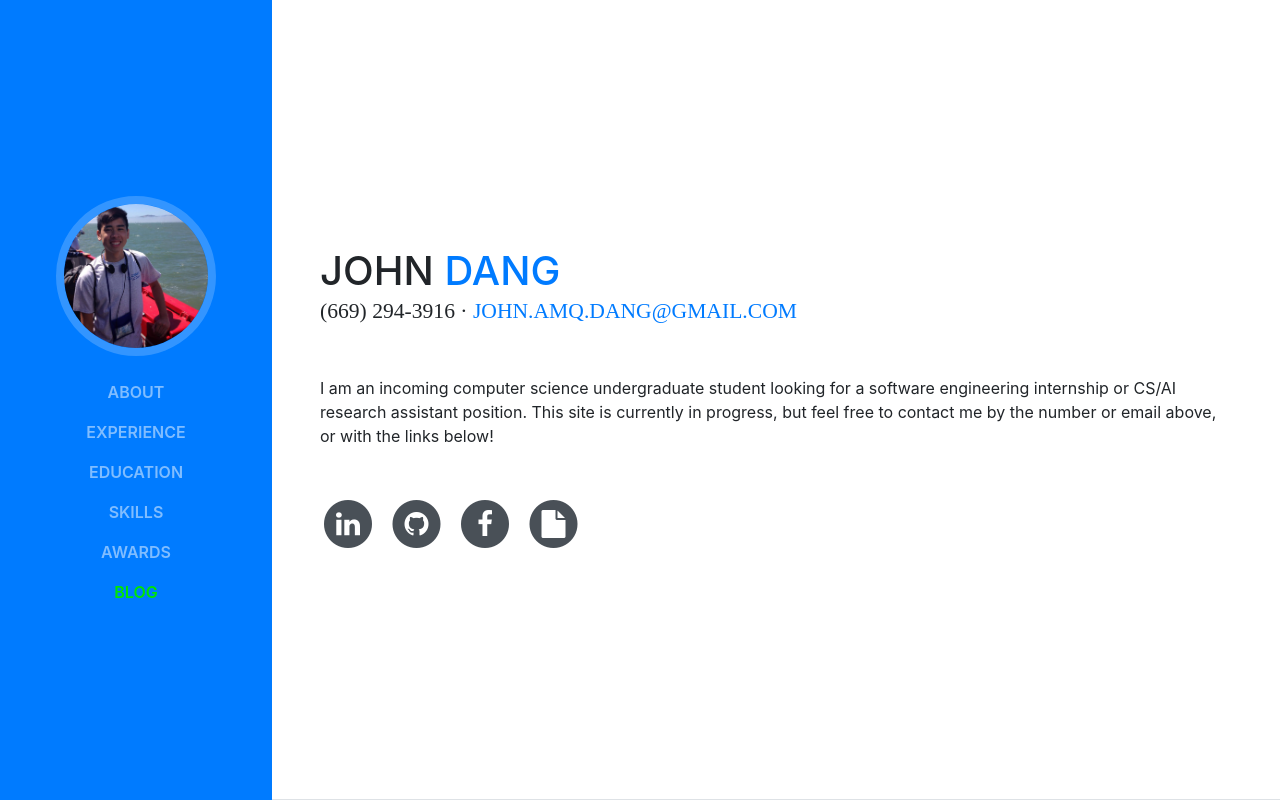
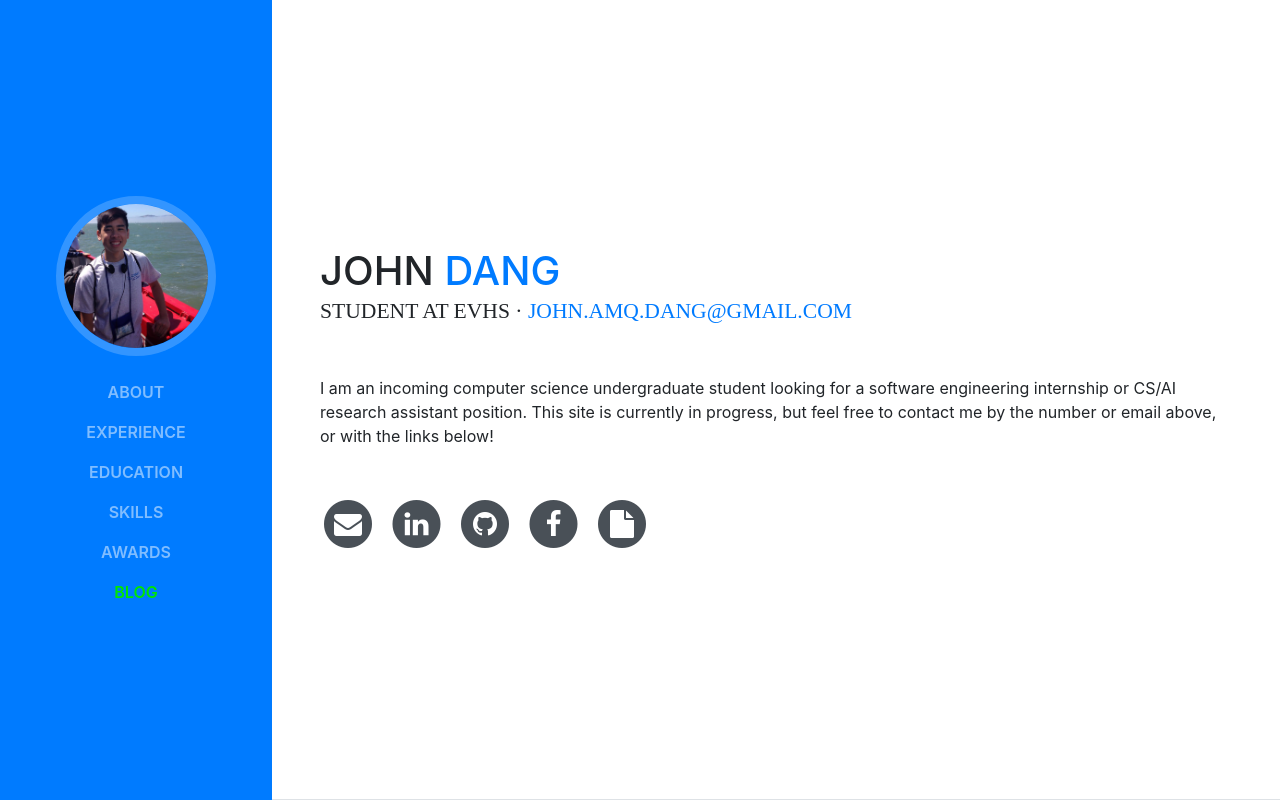
Before and after one commit to jamqd/jamqd.github.io, a website with bundled scripts: page index.html in a window 1280 px wide. Shown: the top 800 px of the page. Built offline with nearby package versions, Linux system fonts and the light colour scheme; a web font is replaced by a local one.

Commit message:
small changes

```diff
--- a/index.html
+++ b/index.html
@@ -72,12 +72,19 @@
           <h1 class="mb-0">John
             <span class="text-primary">Dang</span>
           </h1>
-          <div class="subheading mb-5"> (669) 294-3916 ·
+          <div class="subheading mb-5"> Student at EVHS ·
             <a href="mailto:john.amq.dang@gmail.com">john.amq.dang@gmail.com</a>
           </div>
           <p class="mb-5">I am an incoming computer science undergraduate student looking for a software engineering internship or CS/AI research assistant position. This site is currently in progress, but feel free to contact me by the number or email above, or with the links below!</p>
           <ul class="list-inline list-social-icons mb-0">
-
+            <li class="list-inline-item">
+              <a href="mailto:john.amq.dang@gmail.com">
+                <span class="fa-stack fa-lg">
+                  <i class="fa fa-circle fa-stack-2x"></i>
+                  <i class="fa fa-envelope fa-stack-1x fa-inverse"></i>
+                </span>
+              </a>
+            </li>
             <li class="list-inline-item">
               <a href="https://linkedin.com/in/johnamqdang">
                 <span class="fa-stack fa-lg">
```
